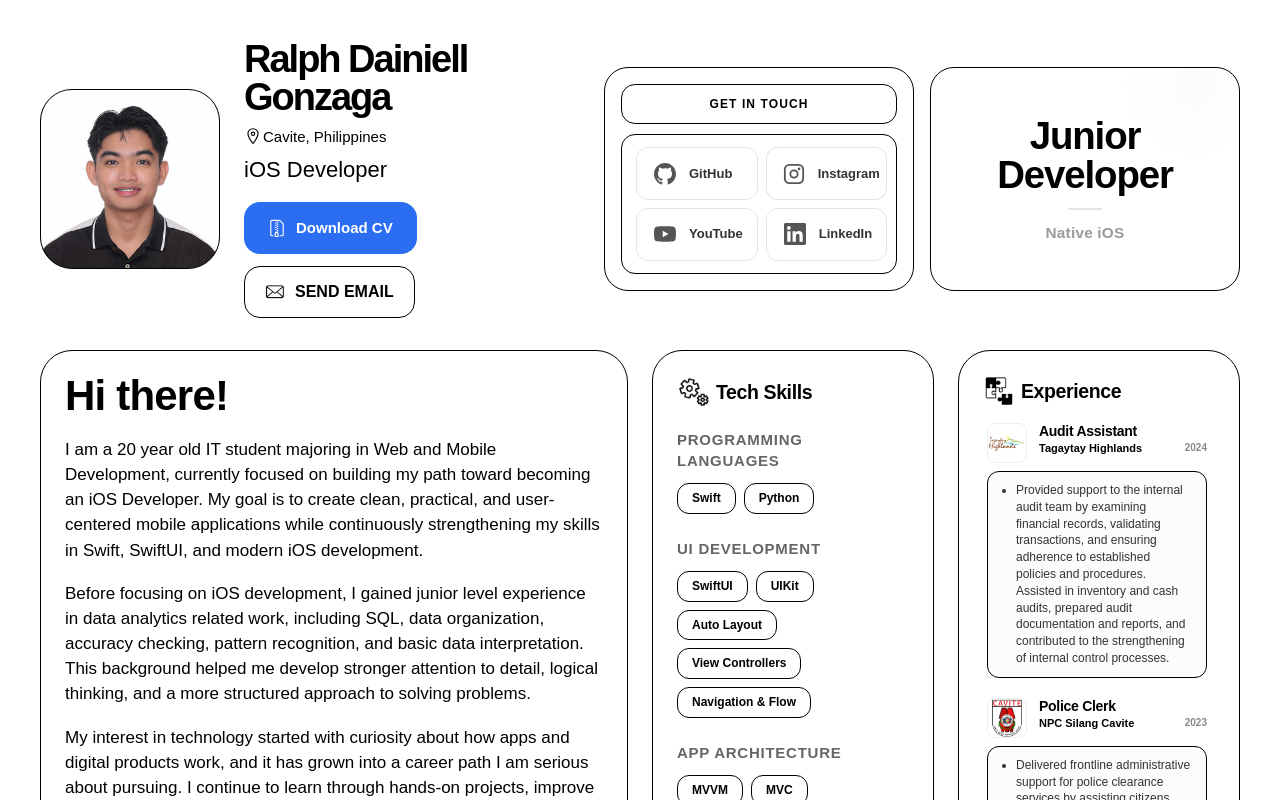
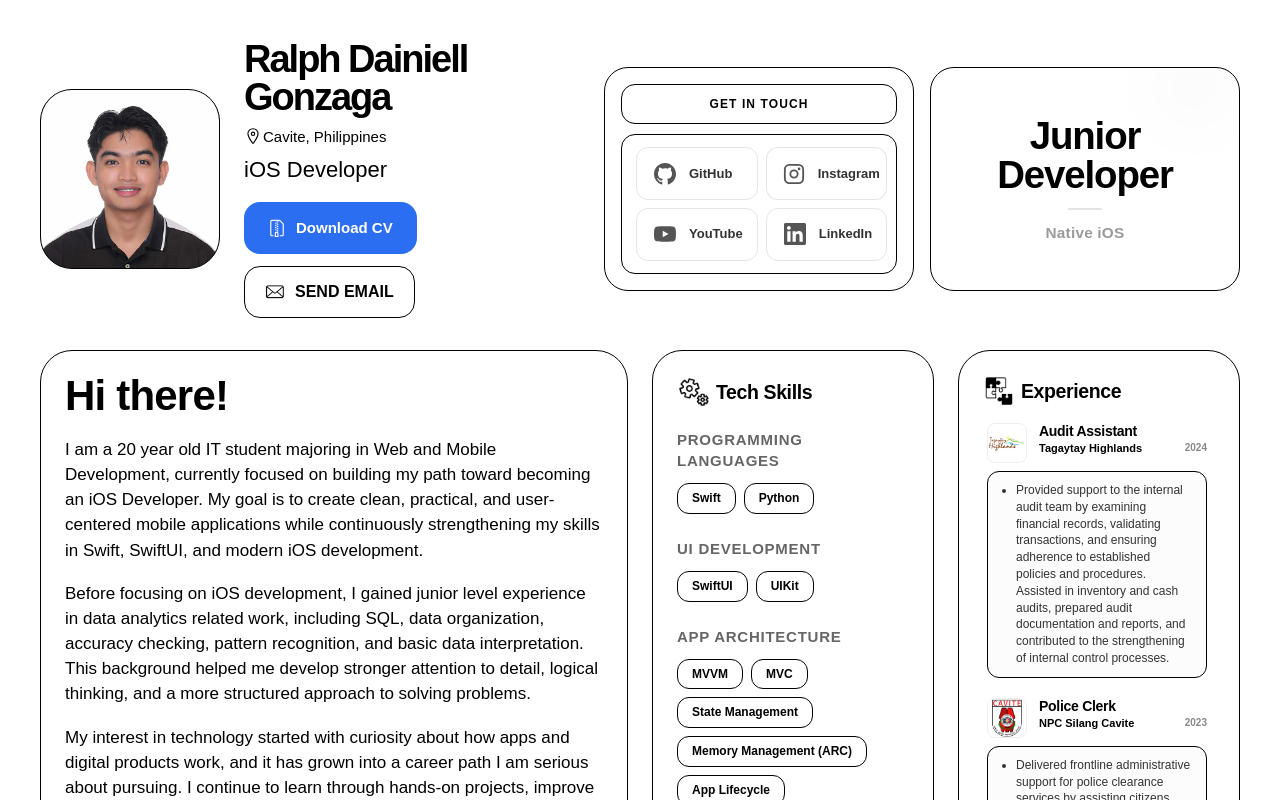
Before and after one commit to Valiantic/Ralph-Dainiell, a Next.js app: page / in a window 1280 px wide. Shown: the top 800 px of the page. Built offline with nearby package versions, Linux system fonts and the light colour scheme; a web font is replaced by a local one.

Commit message:
adjustments Skills

```diff
--- a/app/constants/portfolio.ts
+++ b/app/constants/portfolio.ts
@@ -28,9 +28,6 @@ export const PORTFOLIO_DATA: PortfolioData = {
 
     { name: "SwiftUI", category: "UI Development" },
     { name: "UIKit", category: "UI Development" },
-    { name: "Auto Layout", category: "UI Development" },
-    { name: "View Controllers", category: "UI Development" },
-    { name: "Navigation & Flow", category: "UI Development" },
 
     { name: "MVVM", category: "App Architecture" },
     { name: "MVC", category: "App Architecture" },
```
